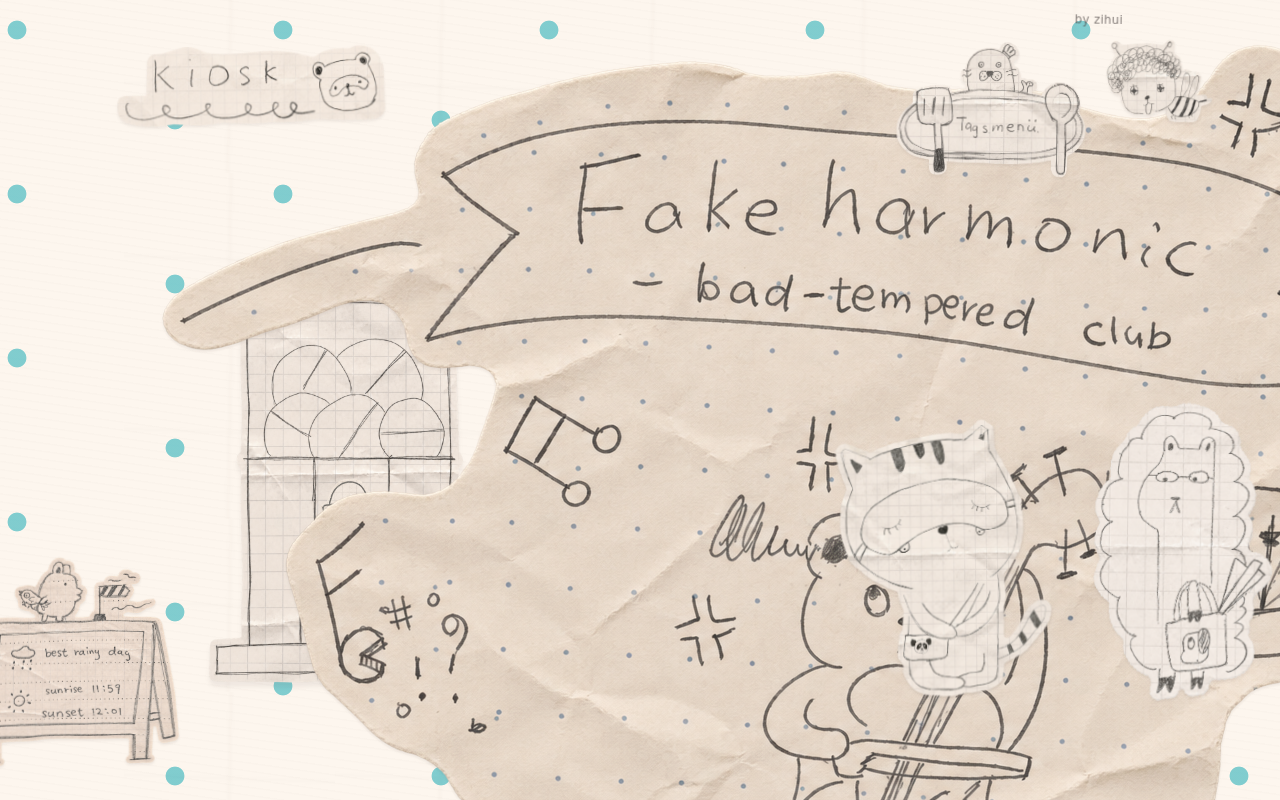
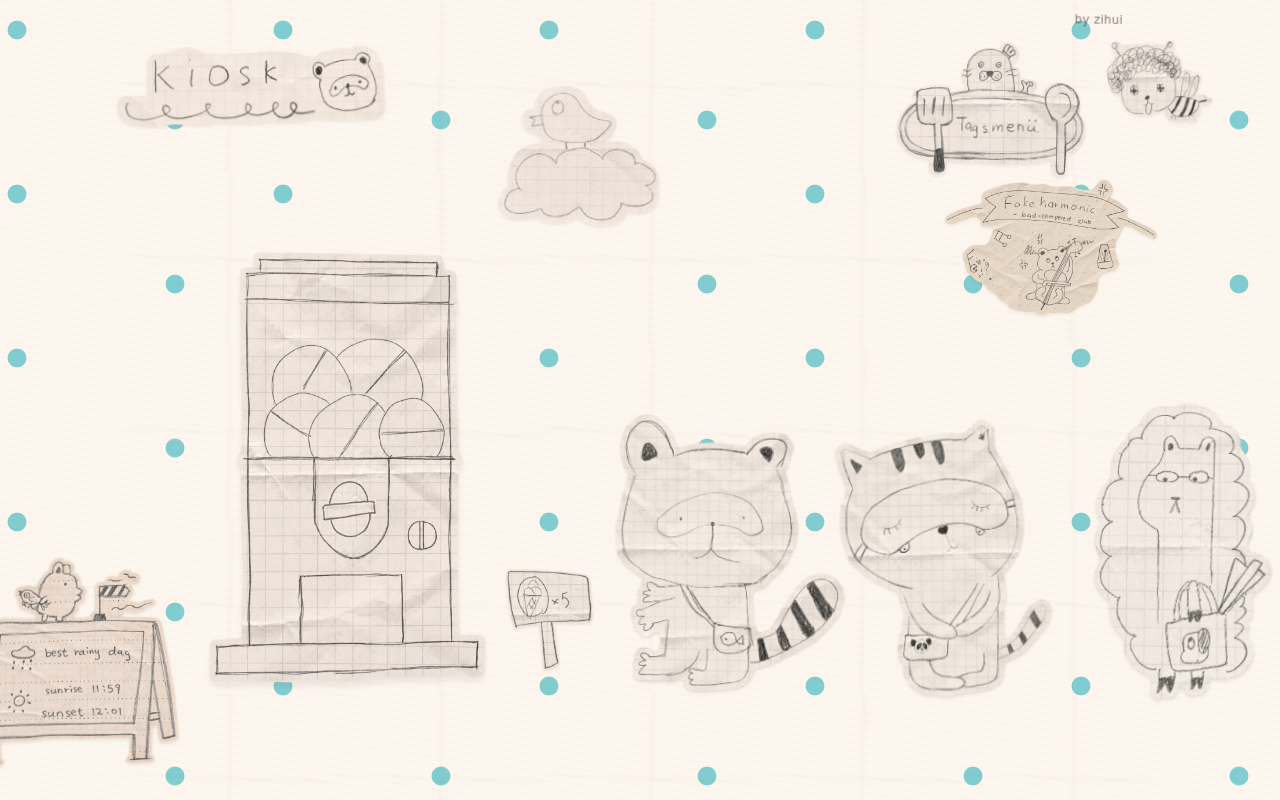
Before and after one commit to eclaircrumb/gachapon, a Next.js app in the folder gachapon/: page / in a window 1280 px wide. Built offline with nearby package versions, Linux system fonts and the light colour scheme.

Commit message:
Update globals.css

```diff
--- a/gachapon/app/globals.css
+++ b/gachapon/app/globals.css
@@ -82,6 +82,13 @@ a { -webkit-tap-highlight-color: transparent; }
 .art-cat {
   top: 51.6%;
   left: 69%;
+  width: 21.6%;
+   z-index: 2;
+}
+
+.art-harmonic {
+  top: 21.6%;
+  left: 79%;
   width: 21.6%;
    z-index: 2;
 }
```
